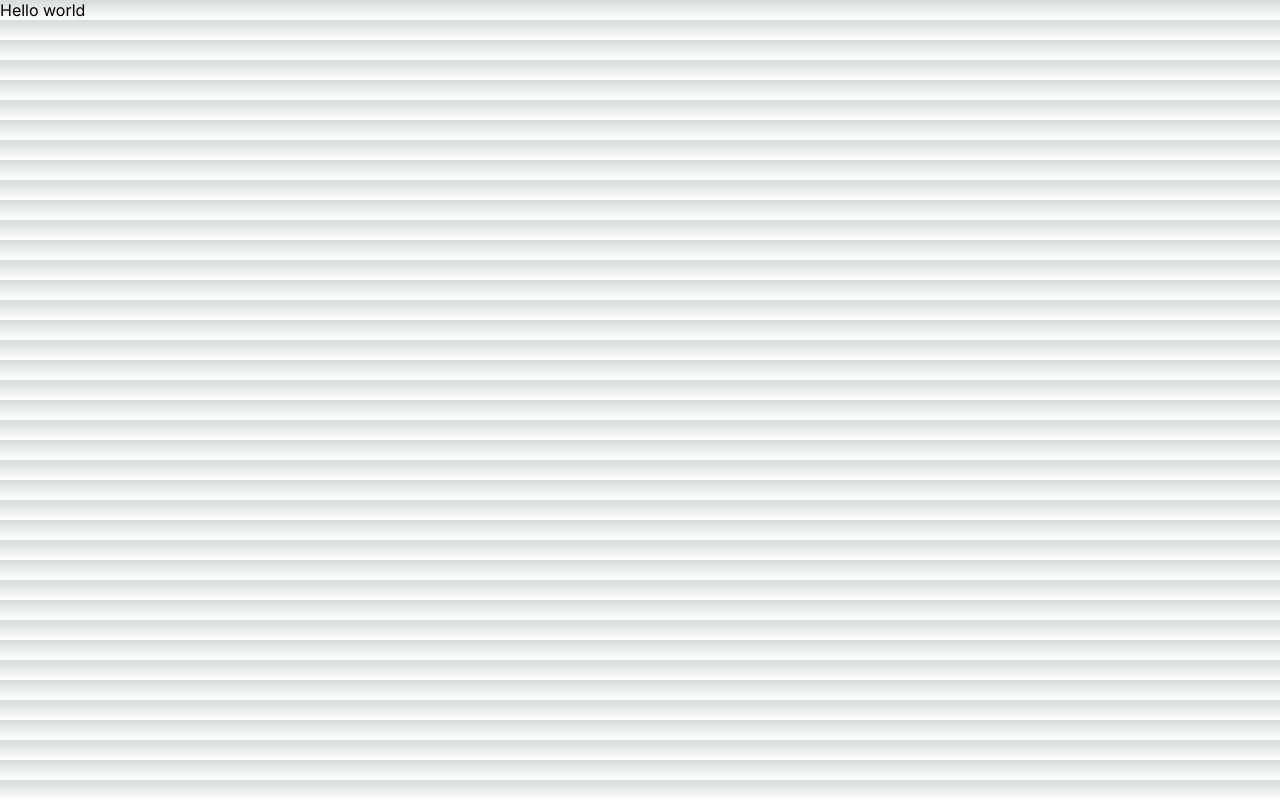
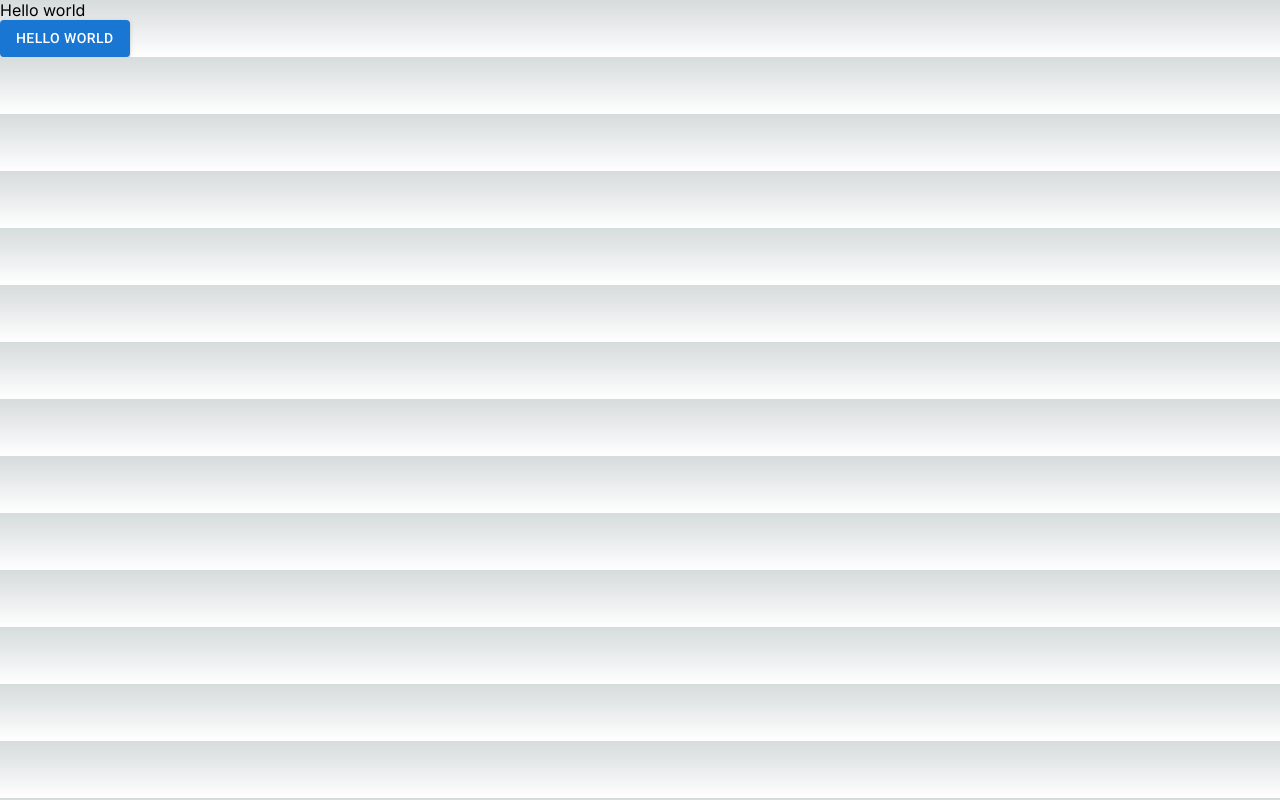
Before and after one commit to meleongg/Stormhacks-2024-site, a Next.js app: page / in a window 1280 px wide. Built offline with nearby package versions, Linux system fonts and the light colour scheme.

Commit message:
MUI setup

```diff
--- a/app/page.tsx
+++ b/app/page.tsx
@@ -1,7 +1,14 @@
+import "@fontsource/roboto/300.css";
+import "@fontsource/roboto/400.css";
+import "@fontsource/roboto/500.css";
+import "@fontsource/roboto/700.css";
+import Button from "@mui/material/Button";
+
 export default function Home() {
   return (
     <main>
       <div>Hello world</div>
+      <Button variant="contained">Hello world</Button>
     </main>
   );
 }
```
Also changed, not shown: package.json (+9 -4 lines), 1 other file (tests, documents, lock files or other folders).
